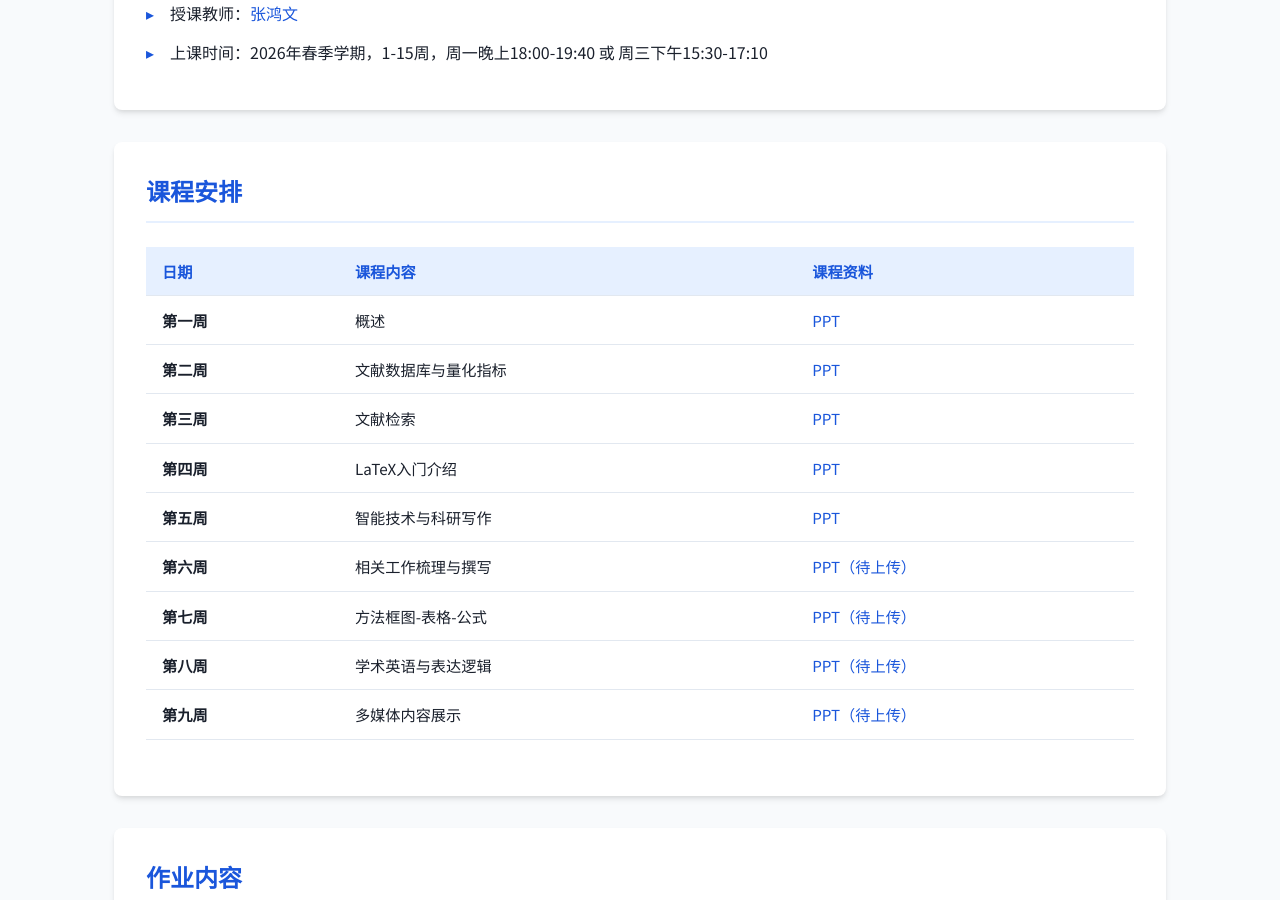
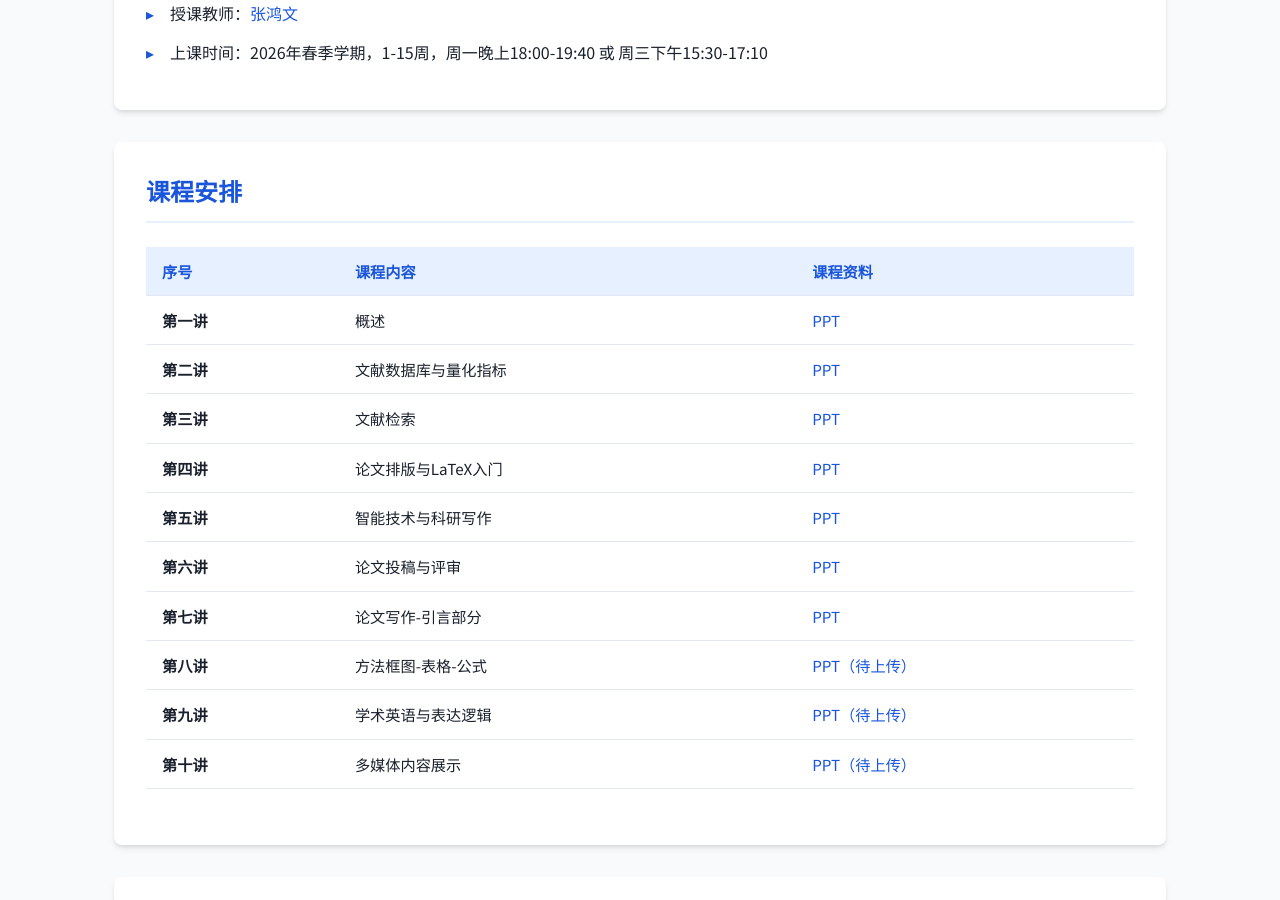
Before and after one commit to zhwinfo/zhwinfo.github.io, a Jekyll site: the page aw/index.html, which Jekyll copies as it is, in a window 1280 px wide and 900 px high, scrolled down 622 px. Built offline with Jekyll 4.4.1, drawn with Linux system fonts in a browser that asks for light colours.

Commit message:
fast update

```diff
--- a/aw/index.html
+++ b/aw/index.html
@@ -456,54 +456,59 @@
                 <table>
                     <thead>
                         <tr>
-                            <th>日期</th>
+                            <th>序号</th>
                             <th>课程内容</th>
                             <th>课程资料</th>
                         </tr>
                     </thead>
                     <tbody>
                         <tr>
-                            <td><strong>第一周</strong></td>
+                            <td><strong>第一讲</strong></td>
                             <td>概述</td>
                             <td><a href="javascript:void(0)" onclick="window.open(pptLink, '_blank')">PPT</a></td>
                         </tr>
                         <tr>
-                            <td><strong>第二周</strong></td>
+                            <td><strong>第二讲</strong></td>
                             <td>文献数据库与量化指标</td>
                             <td><a href="javascript:void(0)" onclick="window.open(pptLink, '_blank')">PPT</a></td>
                         </tr>
                         <tr>
-                            <td><strong>第三周</strong></td>
+                            <td><strong>第三讲</strong></td>
                             <td>文献检索</td>
                             <td><a href="javascript:void(0)" onclick="window.open(pptLink, '_blank')">PPT</a></td>
                         </tr>
                         <tr>
-                            <td><strong>第四周</strong></td>
-                            <td>LaTeX入门介绍</td>
+                            <td><strong>第四讲</strong></td>
+                            <td>论文排版与LaTeX入门</td>
                             <td><a href="javascript:void(0)" onclick="window.open(pptLink, '_blank')">PPT</a></td>
                         </tr>
                         <tr>
-                            <td><strong>第五周</strong></td>
+                            <td><strong>第五讲</strong></td>
                             <td>智能技术与科研写作</td>
                             <td><a href="javascript:void(0)" onclick="window.open(pptLink, '_blank')">PPT</a></td>
                         </tr>
                         <tr>
-                            <td><strong>第六周</strong></td>
-                            <td>相关工作梳理与撰写</td>
-                            <td><a href="javascript:void(0)" onclick="window.open(pptLink, '_blank')">PPT（待上传）</a></td>
+                            <td><strong>第六讲</strong></td>
+                            <td>论文投稿与评审</td>
+                            <td><a href="javascript:void(0)" onclick="window.open(pptLink, '_blank')">PPT</a></td>
                         </tr>
                         <tr>
-                            <td><strong>第七周</strong></td>
+                            <td><strong>第七讲</strong></td>
+                            <td>论文写作-引言部分</td>
+                            <td><a href="javascript:void(0)" onclick="window.open(pptLink, '_blank')">PPT</a></td>
+                        </tr>
+                        <tr>
+                            <td><strong>第八讲</strong></td>
                             <td>方法框图-表格-公式</td>
                             <td><a href="javascript:void(0)" onclick="window.open(pptLink, '_blank')">PPT（待上传）</a></td>
                         </tr>
                         <tr>
-                            <td><strong>第八周</strong></td>
+                            <td><strong>第九讲</strong></td>
                             <td>学术英语与表达逻辑</td>
                             <td><a href="javascript:void(0)" onclick="window.open(pptLink, '_blank')">PPT（待上传）</a></td>
                         </tr>
                         <tr>
-                            <td><strong>第九周</strong></td>
+                            <td><strong>第十讲</strong></td>
                             <td>多媒体内容展示</td>
                             <td><a href="javascript:void(0)" onclick="window.open(pptLink, '_blank')">PPT（待上传）</a></td>
                         </tr>
```
